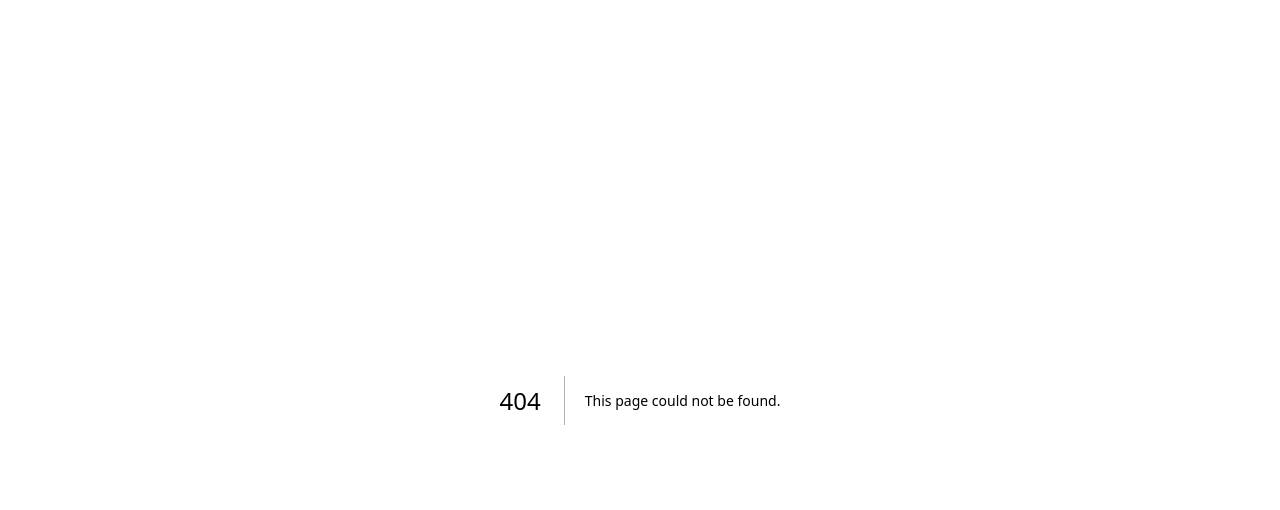
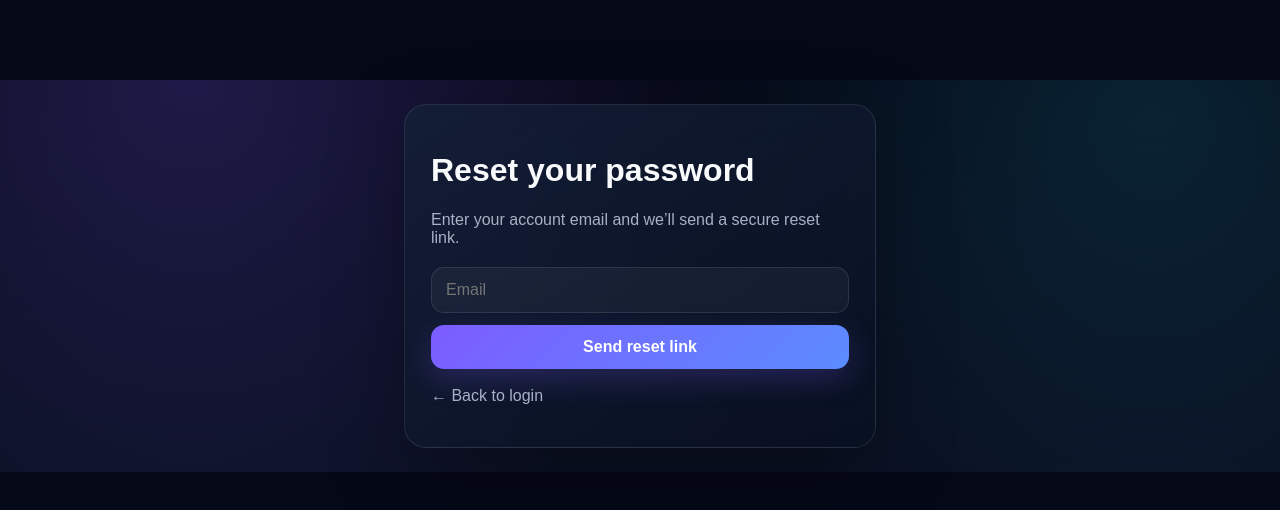
Before and after one commit to sanjuvai14/creatorflow-ai, a Next.js app: page /forgot-password in a window 1280 px wide. Before the commit this address had no page. Shown: the top 510 px of the page. Built offline with nearby package versions, Linux system fonts and the light colour scheme; no server answers.

Commit message:
Add password reset request page

```diff
--- /dev/null
+++ b/app/forgot-password/page.tsx
@@ -0,0 +1,14 @@
+"use client";
+import {FormEvent, useState} from "react";
+import Link from "next/link";
+import {createClient} from "@/lib/supabase/client";
+
+export default function ForgotPassword(){
+ const[email,setEmail]=useState(""); const[msg,setMsg]=useState(""); const[loading,setLoading]=useState(false);
+ async function submit(e:FormEvent){e.preventDefault();if(loading)return;setLoading(true);setMsg("");
+  try{const supabase=createClient();const{error}=await supabase.auth.resetPasswordForEmail(email.trim().toLowerCase(),{redirectTo:`${window.location.origin}/reset-password`});
+   if(error){setMsg(error.message);return} setMsg("If an account uses this email, a password reset link has been sent. Check your inbox.");
+  }catch(error){setMsg(`Unable to send reset email: ${error instanceof Error?error.message:"Unknown error"}`)}finally{setLoading(false)}
+ }
+ return <main style={{maxWidth:520,margin:"80px auto",padding:24}}><div className="cf-card" style={{padding:26}}><h1>Reset your password</h1><p className="cf-muted">Enter your account email and we’ll send a secure reset link.</p><form onSubmit={submit} style={{display:"grid",gap:12,marginTop:20}}><input className="cf-input" type="email" placeholder="Email" value={email} onChange={e=>setEmail(e.target.value)} required autoComplete="email"/><button className="cf-btn" disabled={loading}>{loading?"Sending...":"Send reset link"}</button></form>{msg&&<p className="cf-muted" style={{marginTop:14}}>{msg}</p>}<p style={{marginTop:18}}><Link href="/login" className="cf-muted">← Back to login</Link></p></div></main>
+}
```
